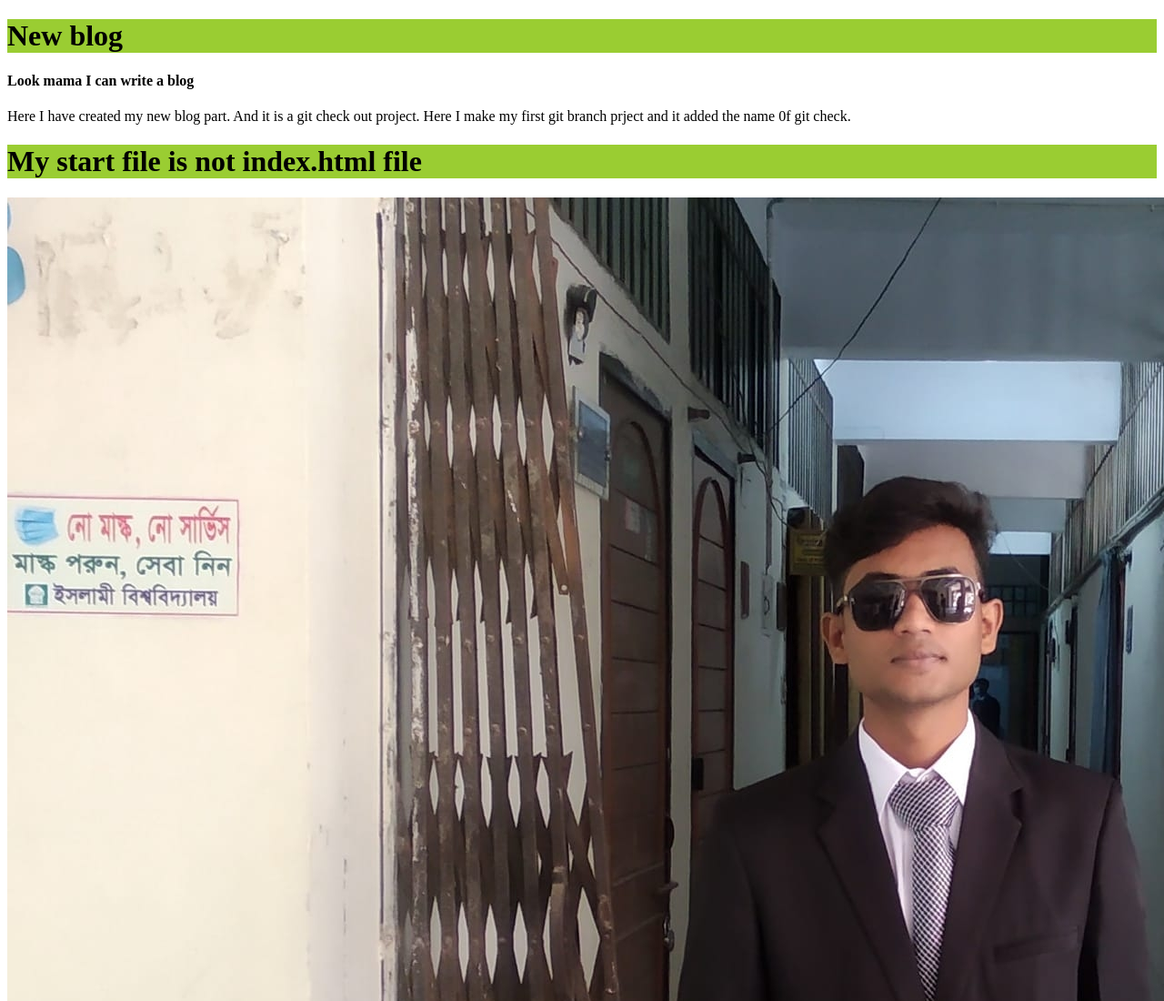
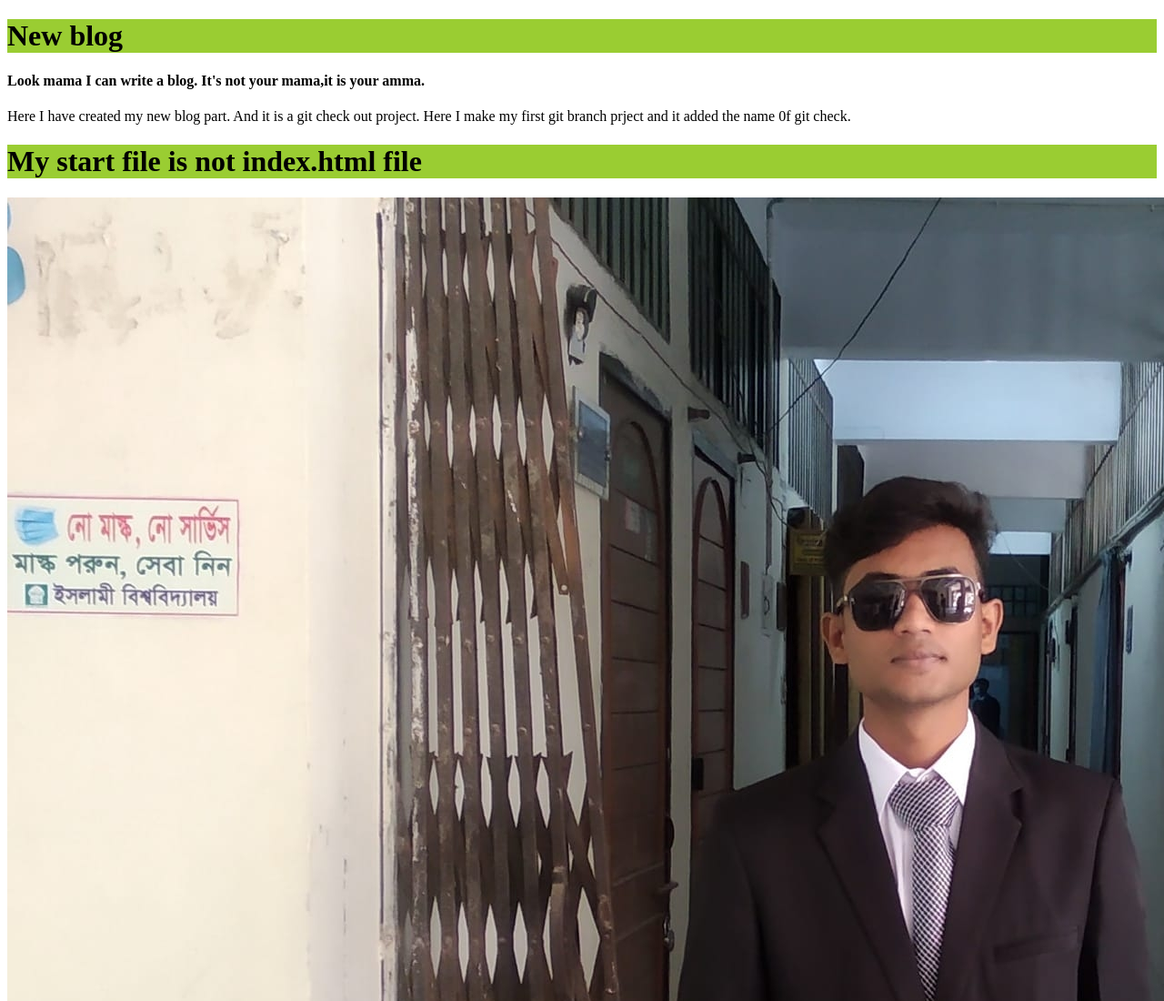
Before and after one commit to Moksadul-Momin/third-git-repo, a plain HTML site: page index.html in a window 1280 px wide. Shown: the top 1100 px of the page at 91% size. Drawn offline with Linux system fonts and the light colour scheme.

Commit message:
amma is angry

```diff
--- a/index.html
+++ b/index.html
@@ -8,7 +8,7 @@
     <title>Document</title>
     <div>
         <h1>New blog</h1>
-        <h4>Look mama I can write a blog</h4>
+        <h4>Look mama I can write a blog. It's not your mama,it is your amma.</h4>
         <p> Here I have created my new blog part. And it is a git check out project. Here I make my first git branch
             prject and it added the name 0f git check.</p>
     </div>
```
